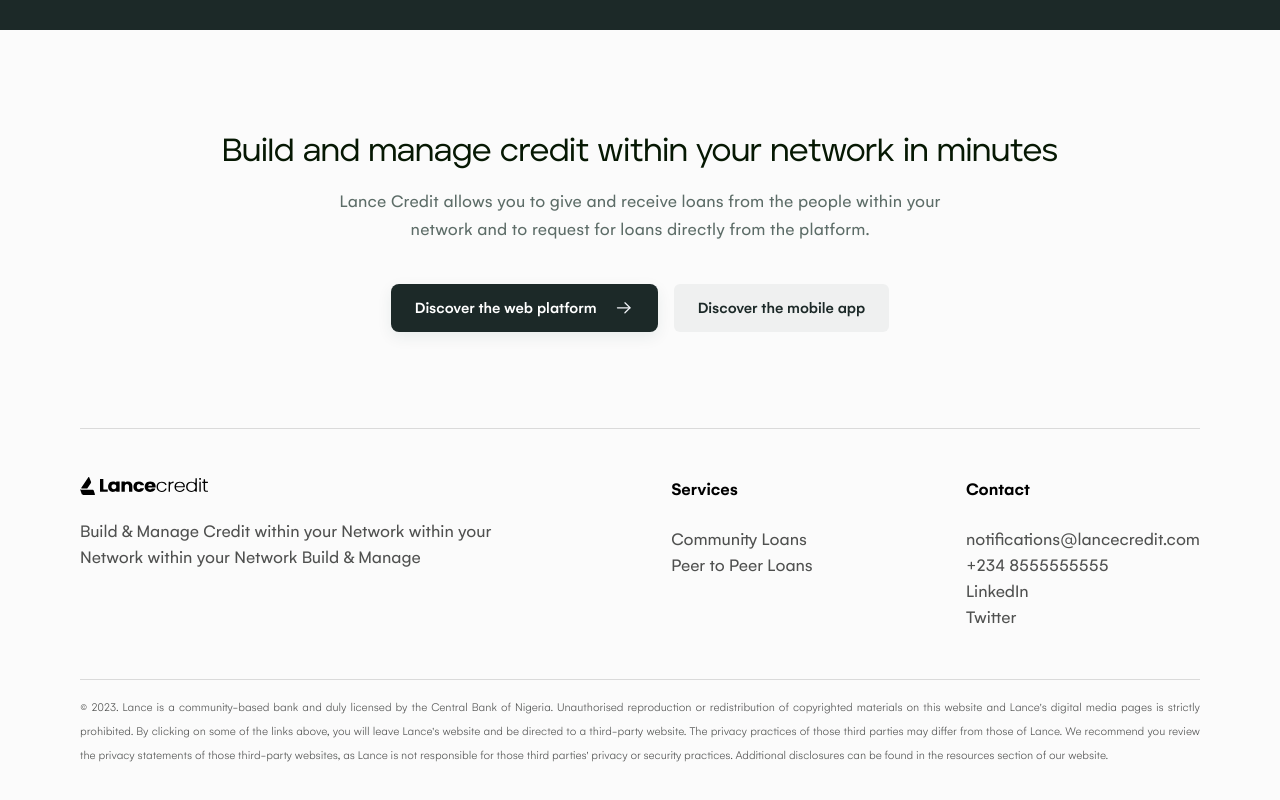
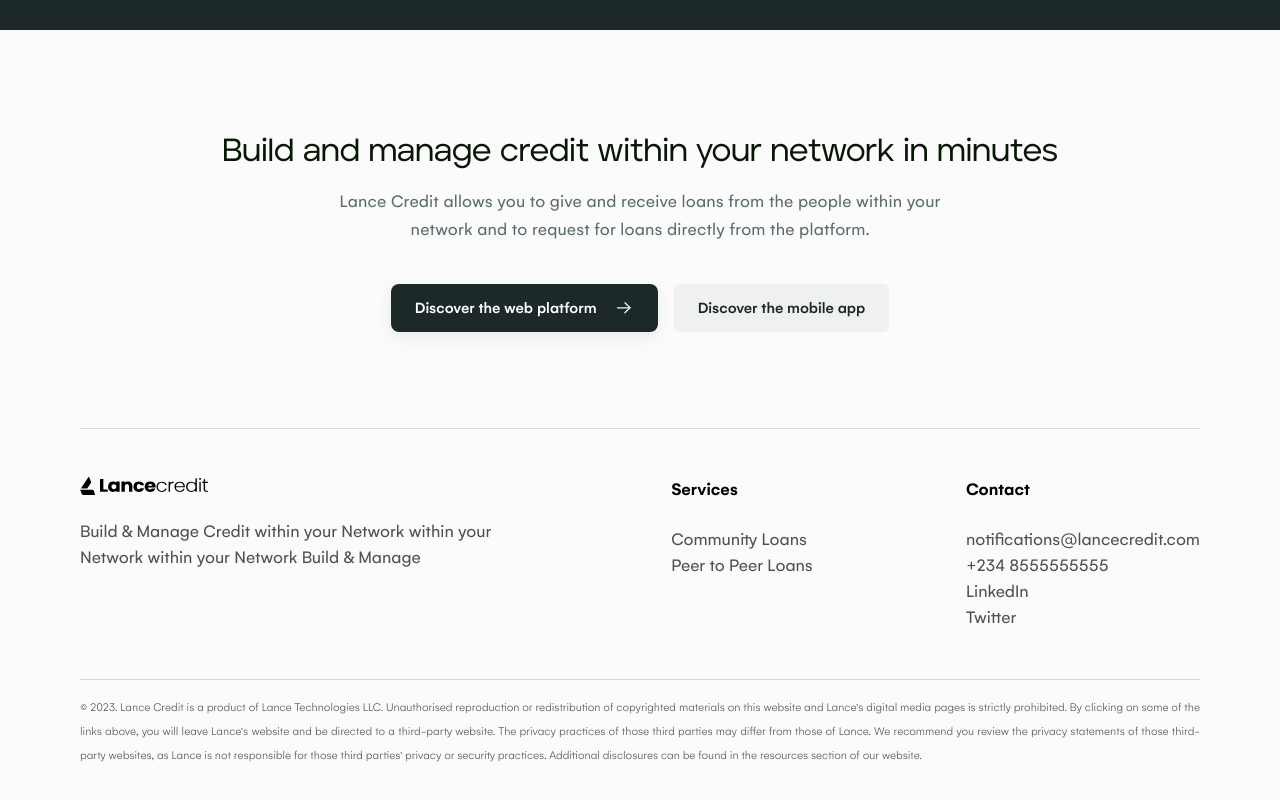
Before and after one commit to Lance-Credit/website, a Nuxt app: page / in a window 1280 px wide. Shown: the part 5854-6654 px from the top of the page. Built offline with nearby package versions, Linux system fonts and the light colour scheme.

Commit message:
:wrench: Chore: Footer text

```diff
--- a/components/MainFooter.vue
+++ b/components/MainFooter.vue
@@ -73,7 +73,7 @@
             </li>
         </ul>
         <p class="max-w-[1120px] mx-auto mt-4 text-[#4F504F] font-gelion-l text-justify text-xs leading-[24px]">
-            © 2023. Lance is a community-based bank and duly licensed by the Central Bank of Nigeria. Unauthorised
+            © {{ new Date().getFullYear() }}. Lance Credit is a product of Lance Technologies LLC. Unauthorised
             reproduction or redistribution of copyrighted materials on this website and Lance's digital media pages
             is strictly prohibited. By clicking on some of the links above, you will leave Lance's website and be
             directed to a third-party website. The privacy practices of those third parties may differ from those
```
